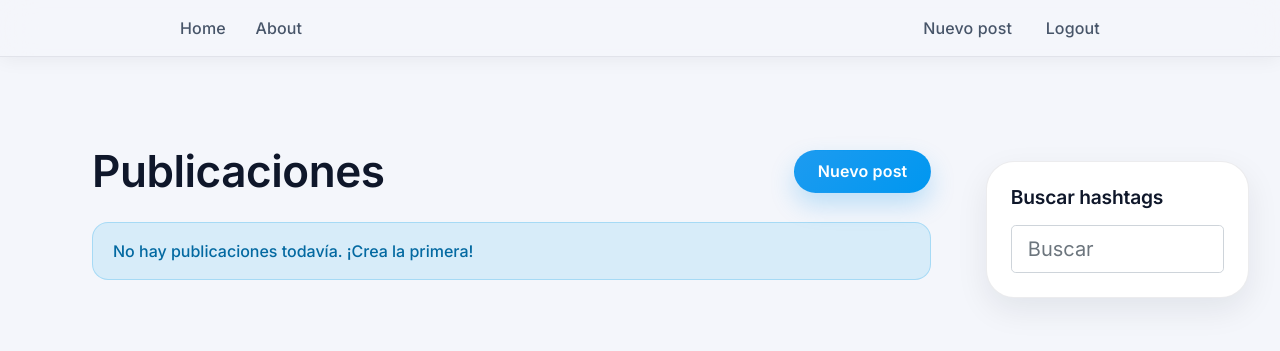
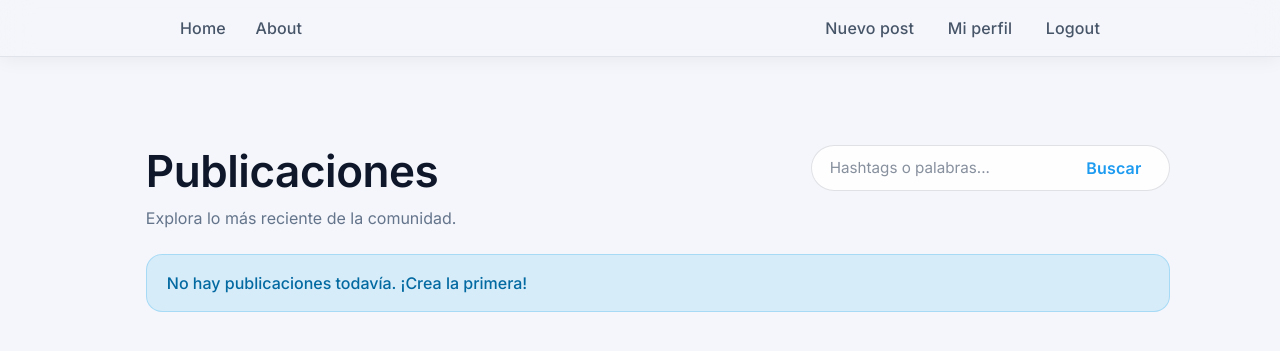
Before and after one commit to luencaro/TwitterClone, a Django app: page / in a window 1280 px wide. Shown: the top 351 px of the page. Run offline with Django 3.2, Linux system fonts and the light colour scheme; the visitor is signed in with stand-in values (Sample User, id 1); data that the repository does not hold is empty; some libraries are stand-ins or nearby versions.

Commit message:
Solo falta lo estetico

```diff
--- a/blog/static/blog/main.css
+++ b/blog/static/blog/main.css
@@ -370,34 +370,100 @@ article.card:hover {
     padding: 0.85rem 1.6rem;
 }
 
-@media (min-width: 992px) {
-    .home-container {
-        display: grid !important;
-        grid-template-columns: 4fr 1fr;
-        column-gap: 2.5rem;
-        align-items: start;
+/* Layout específico de la home */
+.home-shell {
+    width: min(80vw, 1100px);
+    margin: 0 auto;
+}
+
+@media (max-width: 991.98px) {
+    .home-shell {
+        width: min(92vw, 100%);
     }
+}
 
-    .home-container > .col-lg-8,
-    .home-container > .col-xl-8 {
-        grid-column: 1;
-        width: 100%;
-        max-width: none;
-    }
+.home-header {
+    display: flex;
+    flex-wrap: wrap;
+    align-items: flex-start;
+    justify-content: space-between;
+    gap: 1.25rem;
+}
 
-    .home-container > .search-sidebar {
-        grid-column: 2;
-        margin-left: 0 !important;
-        padding-left: 0 !important;
-        width: 100%;
-        max-width: none;
-        align-self: start;
-    }
+.home-heading p {
+    max-width: 640px;
+}
 
-    .search-sidebar .search-card {
-        margin: 0;
-        width: 130%;
-    }
+.home-actions {
+    display: flex;
+    align-items: center;
+    justify-content: flex-end;
+    gap: 1rem;
+    flex-wrap: wrap;
+}
+
+.home-search {
+    flex: 1 1 260px;
+    max-width: 360px;
+}
+
+
+.home-search-group {
+    display: flex;
+    align-items: center;
+    border-radius: 999px;
+    overflow: hidden;
+    background: rgba(255, 255, 255, 0.85);
+    border: 1px solid rgba(15, 23, 42, 0.12);
+    box-shadow: none;
+    transition: border-color var(--transition-base), background-color var(--transition-base);
+}
+
+.home-search-group:focus-within {
+    border-color: var(--color-brand);
+    background: rgba(255, 255, 255, 0.95);
+}
+
+.home-search-group .form-control {
+    border: none;
+    background: transparent;
+    padding: 0.65rem 1.1rem;
+    font-size: 0.95rem;
+    color: var(--color-text-primary);
+}
+
+.home-search-group .form-control::placeholder {
+    color: rgba(71, 85, 105, 0.65);
+}
+
+.home-search-group .form-control:focus {
+    box-shadow: none;
+}
+
+.home-search-group .btn {
+    border-radius: 999px;
+    margin-right: 0.4rem;
+    padding: 0.55rem 1.25rem;
+    background: transparent;
+    color: var(--color-brand);
+    border: 1px solid transparent;
+    font-weight: 600;
+    box-shadow: none;
+}
+
+.home-search-group .btn:hover,
+.home-search-group .btn:focus {
+    background: var(--color-brand-soft);
+    border-color: transparent;
+    color: var(--color-brand-hover);
+}
+
+.home-new-post {
+    white-space: nowrap;
+}
+
+.home-action-mobile .btn {
+    border-radius: 999px;
 }
 
 /* =========================================================
--- a/blog/templates/blog/base.html
+++ b/blog/templates/blog/base.html
@@ -22,9 +22,11 @@
         <a class="nav-item nav-link" href="{% url 'blog-home' %}">Home</a>
         <a class="nav-item nav-link" href="{% url 'blog-about' %}">About</a>
       </div>
-                        <div class="navbar-nav ml-auto pr-2">
+      <div class="navbar-nav ml-auto pr-2 align-items-center">
         {% if user.is_authenticated %}
+          <span class="navbar-text mr-3 d-none d-sm-inline">Hola, {{ user.username }}.</span>
           <a class="nav-item nav-link" href="{% url 'post-create' %}">Nuevo post</a>
+          <a class="nav-item nav-link" href="{% url 'account-edit' %}">Mi perfil</a>
           <a class="nav-item nav-link" href="{% url 'logout' %}">Logout</a>
         {% else %}
           <a class="nav-item nav-link" href="{% url 'login' %}">Login</a>
@@ -37,9 +39,18 @@
     </header>
     <main role="main" class="container-fluid">
       <br>
-      <div class="row">
-        <div class="col-md-12">
-      <!-- Mensajes eliminados por refactor -->
+      <div class="row justify-content-center">
+        <div class="col-12 col-xl-10 col-xxl-9">
+          {% if messages %}
+            {% for message in messages %}
+              <div class="alert alert-{{ message.tags|default:'info' }} alert-dismissible fade show" role="alert">
+                {{ message }}
+                <button type="button" class="close" data-dismiss="alert" aria-label="Close">
+                  <span aria-hidden="true">&times;</span>
+                </button>
+              </div>
+            {% endfor %}
+          {% endif %}
           {% block content %}{% endblock %}
         </div>
       </div>
--- a/blog/templates/blog/home.html
+++ b/blog/templates/blog/home.html
@@ -1,24 +1,39 @@
 {% extends "blog/base.html" %}
 {% load static %}
 {% block content %}
-<div class="container-fluid py-4 px-xl-5">
-    <div class="row gy-4 home-container">
-        <div class="col-lg-8 col-xl-8">
-            <div class="d-flex justify-content-between align-items-center mb-4">
-                <h1 class="mb-0">Publicaciones</h1>
-                <a class="btn btn-primary" href="{% url 'post-create' %}">Nuevo post</a>
+<div class="home-shell py-4">
+    <div class="home-header mb-4">
+        <div class="home-heading">
+            <h1 class="mb-2">Publicaciones</h1>
+            {% if active_type %}
+                <p class="text-muted mb-0">Mostrando resultados para <span class="badge bg-info text-dark">#{{ active_type }}</span></p>
+            {% elif search_query %}
+                <p class="text-muted mb-0">Resultados para: "{{ search_query }}"</p>
+            {% else %}
+                <p class="text-muted mb-0">Explora lo más reciente de la comunidad.</p>
+            {% endif %}
+        </div>
+        <div class="home-actions">
+            <form class="home-search" action="{% url 'blog-home' %}" method="get">
+                <div class="input-group home-search-group">
+                    <input class="form-control" type="search" placeholder="Hashtags o palabras..." aria-label="Buscar" name="q" value="{{ search_query }}">
+                    <div class="input-group-append">
+                        <button class="btn btn-primary" type="submit">Buscar</button>
+                    </div>
+                </div>
+            </form>
+            <a class="btn btn-outline-secondary home-new-post d-none d-md-inline-flex" href="{% url 'post-create' %}">Nuevo post</a>
+        </div>
     </div>
 
-            {% if active_type %}
-                <h2 class="mb-3">Hashtag: #{{ active_type }}</h2>
-            {% elif search_query %}
-                <h2 class="mb-3">Resultados para: "{{ search_query }}"</h2>
-            {% endif %}
+    <div class="home-action-mobile d-md-none mb-4">
+        <a class="btn btn-primary btn-block w-100" href="{% url 'post-create' %}">Nuevo post</a>
+    </div>
 
     {% for post in posts %}
         <article class="card mb-4">
             <div class="card-body">
-                        <div class="d-flex justify-content-between">
+                <div class="d-flex flex-column flex-md-row justify-content-between gap-3">
                     <div>
                         <h5 class="card-title mb-1">
                             <a href="{% url 'post-detail' post.pk %}">{{ post.post_content|truncatechars:140 }}</a>
@@ -29,16 +44,16 @@
                         </small>
                     </div>
                     {% if post.username == user %}
-                                <div class="ms-3">
-                                    <a class="btn btn-sm btn-outline-secondary me-2" href="{% url 'post-update' post.pk %}">Editar</a>
+                        <div class="d-flex align-items-center gap-2 justify-content-md-end">
+                            <a class="btn btn-sm btn-outline-secondary" href="{% url 'post-update' post.pk %}">Editar</a>
                             <a class="btn btn-sm btn-outline-danger" href="{% url 'post-delete' post.pk %}">Eliminar</a>
                         </div>
                     {% endif %}
                 </div>
                 {% if post.post_tags.all %}
-                            <div class="mt-3">
+                    <div class="mt-3 d-flex flex-wrap gap-2">
                         {% for tag in post.post_tags.all %}
-                                    <a href="{% url 'blog-home' %}?type={{ tag.type_id.type_name }}" class="badge bg-info text-dark me-1">#{{ tag.type_id.type_name }}</a>
+                            <a href="{% url 'blog-home' %}?type={{ tag.type_id.type_name }}" class="badge bg-info text-dark">#{{ tag.type_id.type_name }}</a>
                         {% endfor %}
                     </div>
                 {% endif %}
@@ -89,16 +104,4 @@
         </nav>
     {% endif %}
 </div>
-        <aside class="col-lg-4 col-xl-4 ms-lg-auto search-sidebar">
-            <div class="card shadow-sm sticky-lg-top search-card" style="top: 1rem;">
-                <div class="card-body p-4">
-                    <h5 class="card-title mb-3">Buscar hashtags</h5>
-                    <form class="search-form" action="{% url 'blog-home' %}" method="get">
-                        <input class="form-control form-control-lg" type="search" placeholder="Buscar" aria-label="Buscar" name="type" value="{{ search_query }}">
-                    </form>
-                </div>
-            </div>
-        </aside>
-    </div>
-</div>
 {% endblock content %}
--- a/blog/views.py
+++ b/blog/views.py
@@ -53,12 +53,13 @@ class PostListView(LoginRequiredMixin, ListView):
         )
 
         raw_type = (self.request.GET.get('type') or '').strip()
-        raw_query = (self.request.GET.get('q') or '').strip()
+        raw_query_input = (self.request.GET.get('q') or '').strip()
+        raw_query = raw_query_input.lstrip('#') if raw_query_input else ''
 
         self.active_type = None
-        self.search_query = raw_query
+        self.search_query = raw_query_input or raw_query
         self.requested_type = raw_type
-        self.search_value = raw_type or raw_query
+        self.search_value = raw_query_input or raw_query
 
         def _filter_by_type(name):
             type_obj = Type.objects.filter(type_name__iexact=name).first()
@@ -70,14 +71,14 @@ class PostListView(LoginRequiredMixin, ListView):
         if raw_type:
             queryset = _filter_by_type(raw_type)
             if self.active_type:
-                self.search_value = self.active_type
+                self.search_value = f"#{self.active_type}"
         elif raw_query:
             # Si la búsqueda coincide con un hashtag, filtramos por hashtag
             type_obj = Type.objects.filter(type_name__iexact=raw_query).first()
             if type_obj:
                 self.active_type = type_obj.type_name
                 queryset = queryset.filter(post_tags__type_id=type_obj)
-                self.search_value = self.active_type
+                self.search_value = f"#{self.active_type}"
             else:
                 # Búsqueda general
                 queryset = queryset.filter(
--- a/django_project/urls.py
+++ b/django_project/urls.py
@@ -33,7 +33,15 @@ urlpatterns = [
     path('password-reset-confirm/<uidb64>/<token>/',
          auth_views.PasswordResetConfirmView.as_view(template_name='users/password_reset_confirm.html'),
          name='password_reset_confirm'),
+    path('password-change/',
+        auth_views.PasswordChangeView.as_view(template_name='users/password_change.html'),
+        name='password_change'),
+    path('password-change/done/',
+        auth_views.PasswordChangeDoneView.as_view(template_name='users/password_change_done.html'),
+        name='password_change_done'),
     path('register/', users_views.register, name='register-users'),
+    path('account/', users_views.account_edit, name='account-edit'),
+    path('account/delete/', users_views.account_delete, name='account-delete'),
     path('search/', users_views.search_view, name='search'),
     path('', include('blog.urls')),
 ]
```
Also changed, not shown: users/forms.py (+8 -0 lines), users/templates/users/account_confirm_delete.html (added, +15 -0 lines), users/templates/users/account_form.html (added, +17 -0 lines), users/templates/users/password_change.html (added, +23 -0 lines), users/templates/users/password_change_done.html (added, +14 -0 lines), users/views.py (+27 -1 lines), blog/static/blog/logo.png, media/default.png (deleted), media/profile_pics/42848358.png (deleted), media/profile_pics/42848358_ZtK8VUV.png (deleted), media/profile_pics/Screenshot_from_2020-09-11_19-52-08.png (deleted), media/profile_pics/default.png (deleted), media/profile_pics/readydev-logo.png (deleted), media/profile_pics/readydev-logo_KtBM49S.png (deleted). Lines whose indentation alone changed are shown as unchanged.
